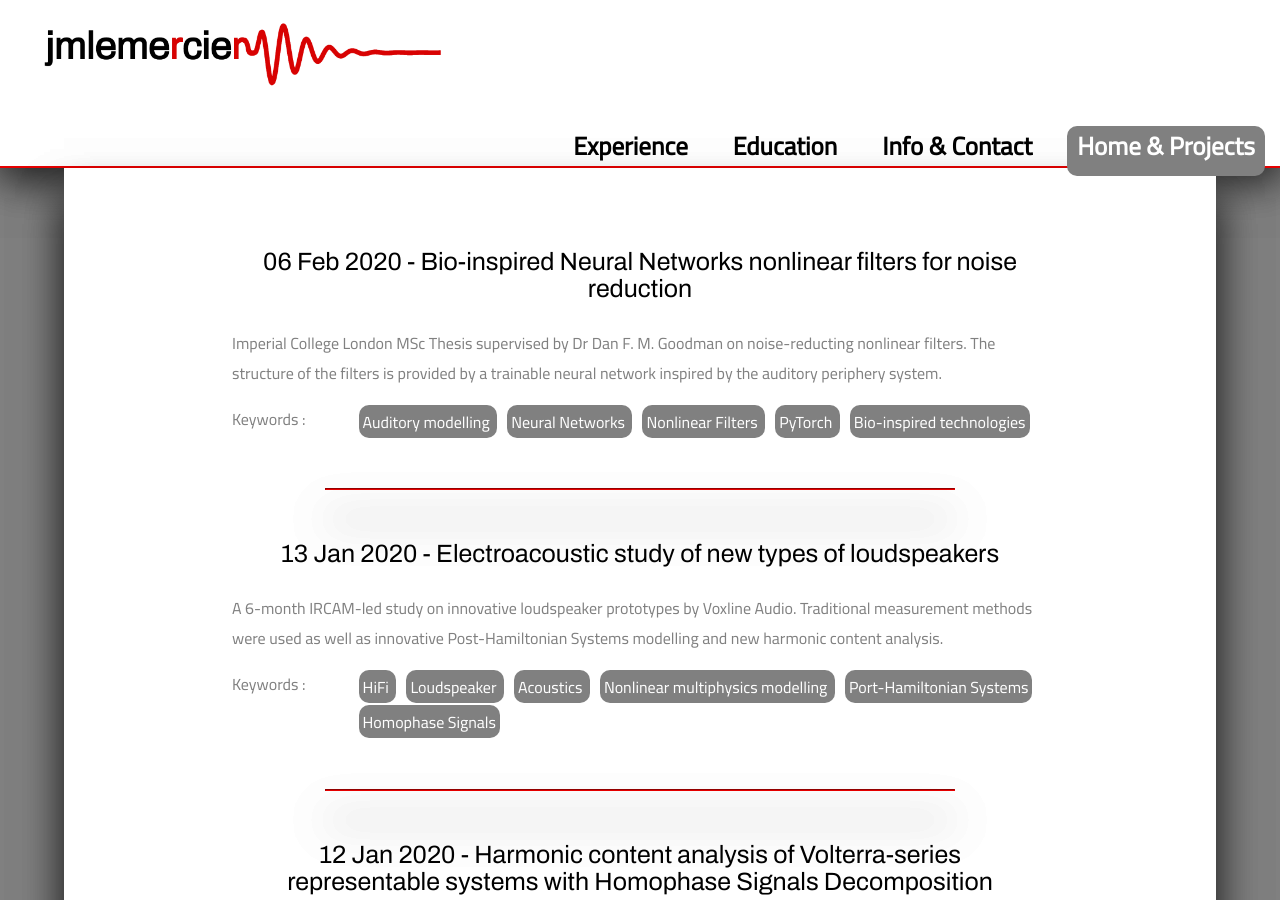
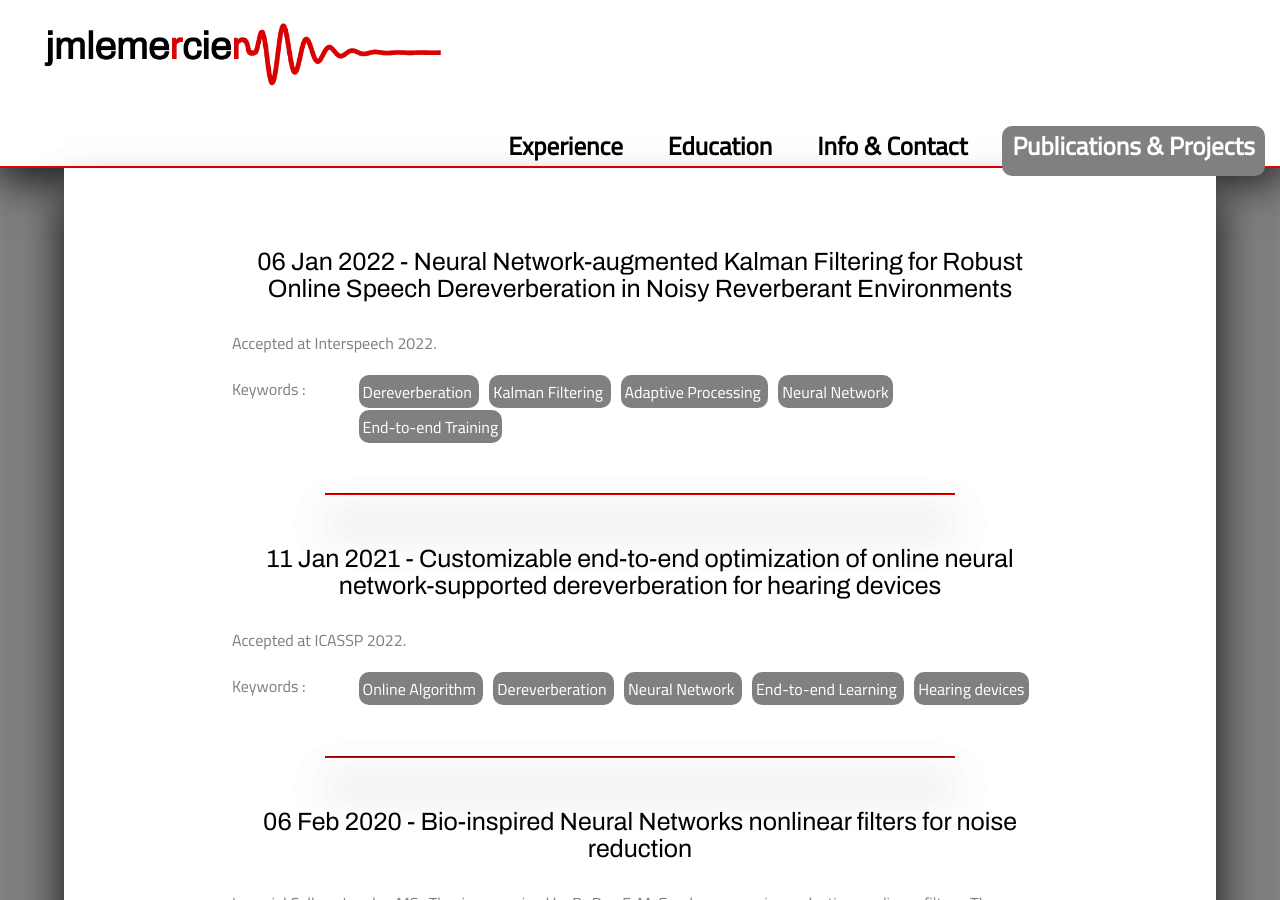
Before and after one commit to jmlemercier/jmlemercier.github.io, a Jekyll site: the page built from index.html, in a window 1280 px wide and 900 px high. Built offline with Jekyll 4.4.1, drawn with Linux system fonts in a browser that asks for light colours.

Commit message:
publications

```diff
--- a/_data/navigation.yml
+++ b/_data/navigation.yml
@@ -4,5 +4,5 @@
   link: /education/
 - name: Info & Contact
   link: /contact/
-- name: Home & Projects
+- name: Publications & Projects
   link: /
--- /dev/null
+++ b/_posts/2021-01-11-icassp2022.md
@@ -0,0 +1,27 @@
+---
+layout: post
+author: jmlemercier
+date: 2021-01-11
+title: Customizable end-to-end optimization of online neural network-supported dereverberation for hearing devices
+excerpt: Accepted at ICASSP 2022.
+keywords: Online Algorithm, Dereverberation, Neural Network, End-to-end Learning, Hearing devices
+---
+
+<!-- <div class="post-image"> -->
+<!-- <img src="/assets/msc/style.svg" height="280px"> -->
+<!-- </div> -->
+
+<div class="links">
+<p>
+Available on <a href="https://ieeexplore.ieee.org/document/9746235"> IEEE Xplore </a> and <a href="https://arxiv.org/abs/2204.02694"> arxiv </a>.
+</p>
+</div>
+
+<div class="abstract">
+<p>
+This work focuses on online dereverberation for hearing devices using the weighted prediction error (WPE) algorithm. WPE filtering requires an estimate of the target speech power spectral density (PSD). Recently deep neural networks (DNNs) have been used for this task. However, these approaches optimize the PSD estimate which only indirectly affects the WPE output, thus potentially resulting in limited dereverberation. </p>
+<p>
+In this paper, we propose an end-to-end approach specialized for online processing, that directly optimizes the dereverberated output signal. In addition, we propose to adapt it to the needs of different types of hearing-device users by modifying the optimization target as well as the WPE algorithm characteristics used in training.
+We show that the proposed end-to-end approach outperforms the traditional and conventional DNN-supported WPEs on a noise-free version of the WHAMR! dataset.
+</p>
+</div>
--- /dev/null
+++ b/_posts/2022-01-06-interspeech2022.md
@@ -0,0 +1,30 @@
+---
+layout: post
+author: jmlemercier
+date: 2022-01-06
+title: Neural Network-augmented Kalman Filtering for Robust Online Speech Dereverberation in Noisy Reverberant Environments
+excerpt: Accepted at Interspeech 2022.
+keywords: Dereverberation, Kalman Filtering, Adaptive Processing, Neural Network, End-to-end Training
+---
+
+<!-- <div class="post-image"> -->
+<!-- <img src="/assets/msc/style.svg" height="280px"> -->
+<!-- </div> -->
+
+<div class="links">
+<p>
+Soon available on <a href="https://ieeexplore.ieee.org/document/XXXXX"> IEEE Xplore </a> and <a href="https://arxiv.org/abs/2204.02741"> arxiv </a>.
+</p>
+</div>
+
+<div class="abstract">
+<p>
+In this paper, a neural network-augmented algorithm for noise-robust online dereverberation with a Kalman filtering variant of the weighted prediction error (WPE) method is proposed.
+The filter stochastic variations are predicted by a deep neural network (DNN) trained end-to-end using the filter residual error and signal characteristics.
+The presented framework allows for robust dereverberation on a single-channel noisy reverberant dataset similar to WHAMR!.</p>
+<p>
+The Kalman filtering WPE introduces distortions in the enhanced signal when predicting the filter variations from the residual error only, if the target speech power spectral density is not perfectly known and the observation is noisy.
+The proposed approach avoids these distortions by correcting the filter variations estimation in a data-driven way, increasing the robustness of the method to noisy scenarios.
+Furthermore, it yields a strong dereverberation and denoising performance  compared to a DNN-supported recursive least squares variant of WPE, especially for highly noisy inputs.
+</p>
+</div>
```
